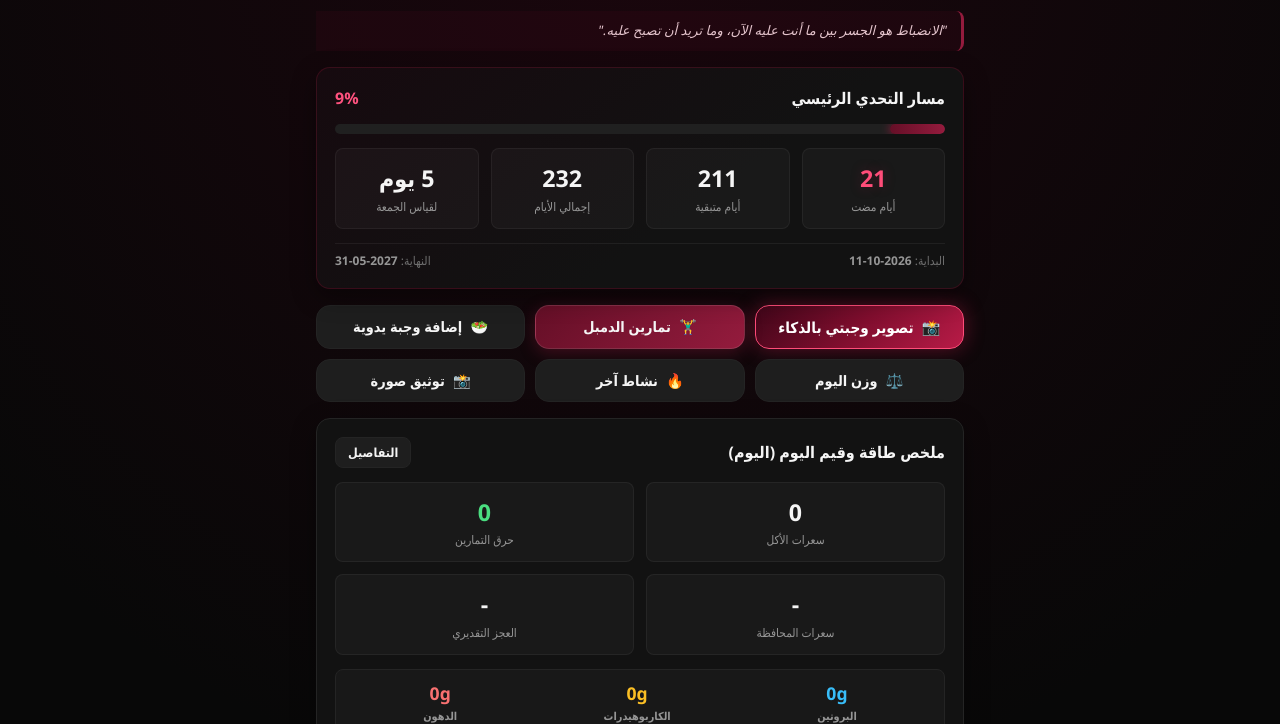
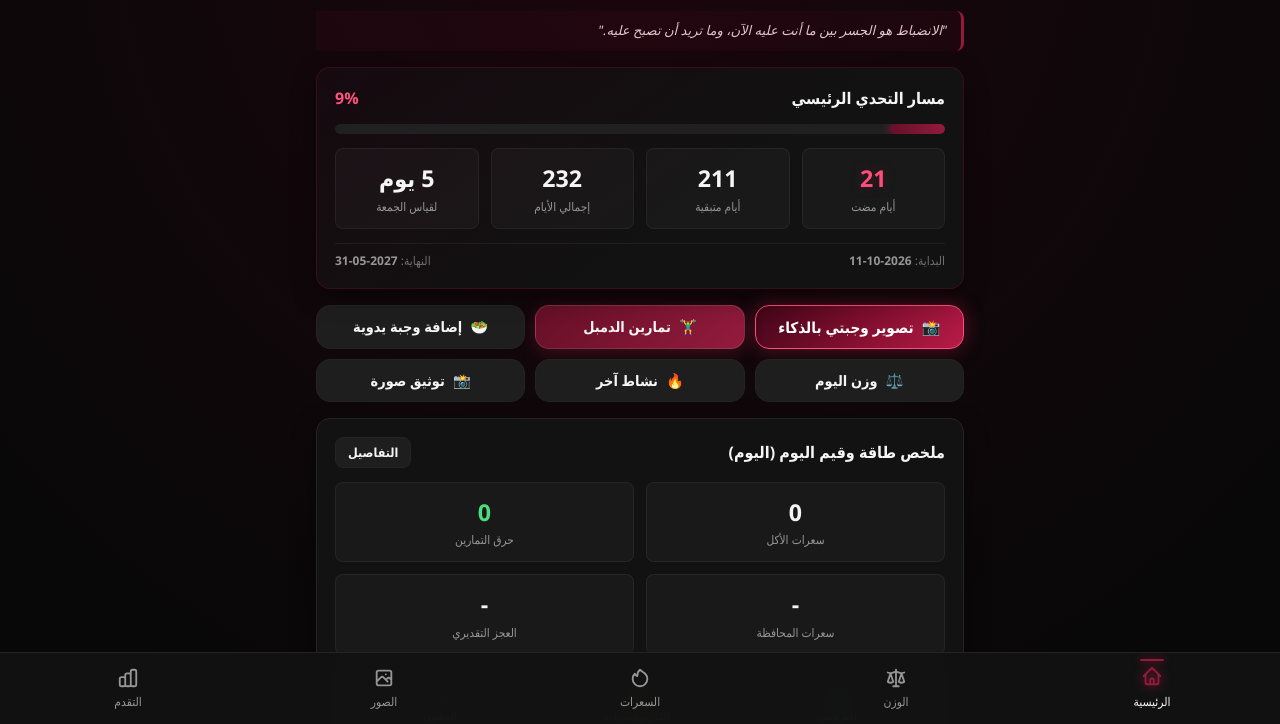
Before and after one commit to abbaskkhh/RihlatyTo75, a plain HTML site: page index.html in a window 1280 px wide. Shown: the part 76-800 px from the top of the page. Drawn offline with Linux system fonts and the light colour scheme.

Commit message:
Update index.html

```diff
--- a/index.html
+++ b/index.html
@@ -84,6 +84,7 @@
       position: fixed; bottom: 0; left: 0; right: 0; height: 72px;
       background: rgba(18, 18, 18, 0.95);
       backdrop-filter: blur(16px);
+      -webkit-backdrop-filter: blur(16px);
       border-top: 1px solid var(--border-subtle);
       display: flex; justify-content: space-around; align-items: center;
       z-index: 100; padding-bottom: env(safe-area-inset-bottom, 6px);
@@ -515,6 +516,30 @@
     </section>
 
   </main>
+
+  <!-- شريط التنقل السفلي للهواتف -->
+  <nav class="bottom-nav">
+    <button class="nav-item active" onclick="navigateTo('dashboard')">
+      <svg viewBox="0 0 24 24"><path stroke-linecap="round" stroke-linejoin="round" stroke-width="2" d="M3 12l2-2m0 0l7-7 7 7M5 10v10a1 1 0 001 1h3m10-11l2 2m-2-2v10a1 1 0 01-1 1h-3m-6 0a1 1 0 001-1v-4a1 1 0 011-1h2a1 1 0 011 1v4a1 1 0 001 1m-6 0h6"/></svg>
+      <span>الرئيسية</span>
+    </button>
+    <button class="nav-item" onclick="navigateTo('weight')">
+      <svg viewBox="0 0 24 24"><path stroke-linecap="round" stroke-linejoin="round" stroke-width="2" d="M3 6l3 1m0 0l-3 9a5.002 5.002 0 006.001 0M6 7l3 9M6 7l6-2m6 2l3-1m-3 1l-3 9a5.002 5.002 0 006.001 0M18 7l3 9m-3-9l-6-2m0-2v2m0 16V5m0 16H9m3 0h3"/></svg>
+      <span>الوزن</span>
+    </button>
+    <button class="nav-item" onclick="navigateTo('calories')">
+      <svg viewBox="0 0 24 24"><path stroke-linecap="round" stroke-linejoin="round" stroke-width="2" d="M17.657 18.657A8 8 0 016.343 7.343S7 9 9 10c0-2 .5-5 2.986-7C14 5 16.09 5.777 17.656 7.343A7.975 7.975 0 0120 13a7.975 7.975 0 01-2.343 5.657z"/></svg>
+      <span>السعرات</span>
+    </button>
+    <button class="nav-item" onclick="navigateTo('photos')">
+      <svg viewBox="0 0 24 24"><path stroke-linecap="round" stroke-linejoin="round" stroke-width="2" d="M4 16l4.586-4.586a2 2 0 012.828 0L16 16m-2-2l1.586-1.586a2 2 0 012.828 0L20 14m-6-6h.01M6 20h12a2 2 0 002-2V6a2 2 0 00-2-2H6a2 2 0 00-2 2v12a2 2 0 002 2z"/></svg>
+      <span>الصور</span>
+    </button>
+    <button class="nav-item" onclick="navigateTo('progress')">
+      <svg viewBox="0 0 24 24"><path stroke-linecap="round" stroke-linejoin="round" stroke-width="2" d="M9 19v-6a2 2 0 00-2-2H5a2 2 0 00-2 2v6a2 2 0 002 2h2a2 2 0 002-2zm0 0V9a2 2 0 012-2h2a2 2 0 012 2v10m-6 0a2 2 0 002 2h2a2 2 0 002-2m0 0V5a2 2 0 012-2h2a2 2 0 012 2v14a2 2 0 01-2 2h-2a2 2 0 01-2-2z"/></svg>
+      <span>التقدم</span>
+    </button>
+  </nav>
 
   <!-- نافذة التصوير الذكي للطعام AI Food Scanner -->
   <div id="aiFoodScannerModal" class="modal-overlay">
```
